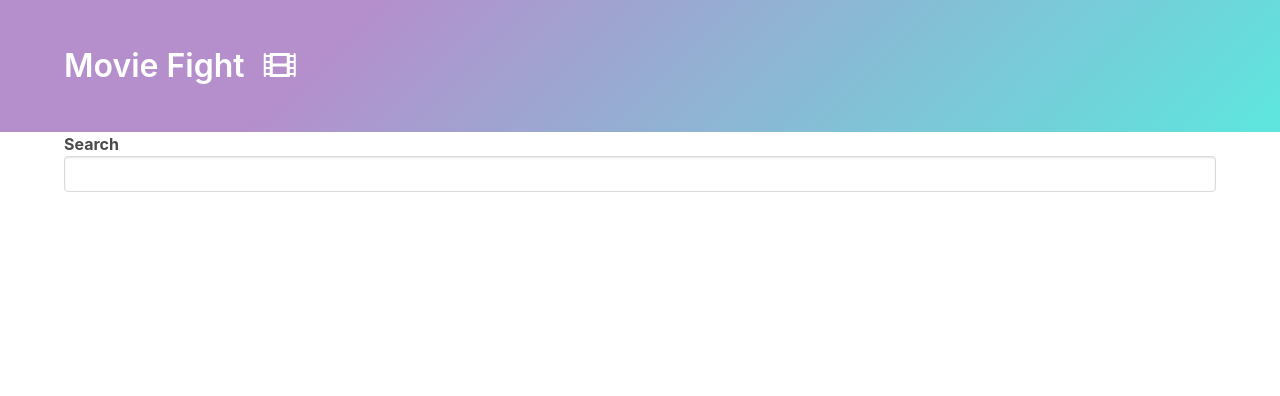
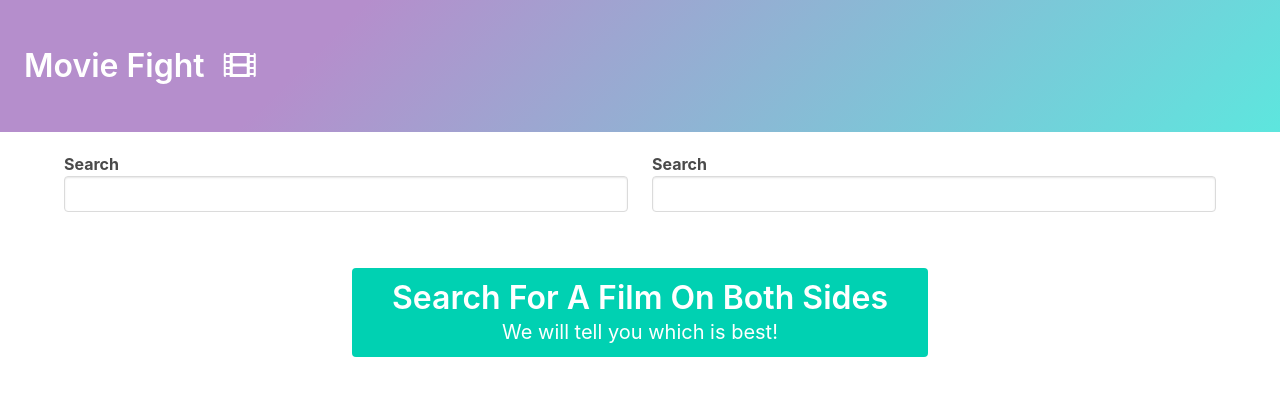
Before and after one commit to oybekabdulazizov/FilmBattle, a plain HTML site: page index.html in a window 1280 px wide. Drawn offline with nearby package versions, Linux system fonts and the light colour scheme.

Commit message:
make two columns of autocomplete and add tutorial to the page

```diff
--- a/app.js
+++ b/app.js
@@ -1,5 +1,4 @@
- createAutoComplete({
-    root: document.querySelector('.autocomplete'),
+const autoCompleteConfig = {
     renderOption(film) {
         const imgSrc =
             film.Poster === 'N/A' ? 'assets/film-placeholder.jpg' : film.Poster;
@@ -10,6 +9,7 @@
         `;
     },
     onOptionSelect(film) {
+        document.querySelector('.tutorial').classList.add('is-hidden');
         onFilmSelect(film);
     },
     inputValue(film) {
@@ -28,6 +28,16 @@
         }
         return response.data.Search;
     }
+};
+
+createAutoComplete({
+    ...autoCompleteConfig,
+    root: document.querySelector('#left-autocomplete'),
+});
+
+createAutoComplete({
+    ...autoCompleteConfig,
+    root: document.querySelector('#right-autocomplete')
 });
 
 const onFilmSelect = async (film) => {
--- a/index.html
+++ b/index.html
@@ -14,7 +14,7 @@
 
 <body>
     <div class="hero-body">
-        <div class="container background">
+        <div class="header background">
             <h1 class="title">
                 Movie Fight
                 <span class="icon">
@@ -24,9 +24,20 @@
         </div>
     </div>
 
-    <div class="container">
-        <div class="autocomplete"></div>
-        <div id="summary"></div>
+    <div class="container content">
+        <div class="columns">
+            <div class="column">
+                <div id="left-autocomplete"></div>
+            </div>
+            <div class="column">
+                <div id="right-autocomplete"></div>
+            </div>
+        </div>
+
+        <div class="column is-half notification is-primary tutorial">
+            <h1 class="title">Search For A Film On Both Sides</h1>
+            <p class="subtitle">We will tell you which is best!</p>
+        </div>
     </div>
 
     <script src="utilities.js"></script>
--- a/styles.css
+++ b/styles.css
@@ -1,3 +1,7 @@
+.content {
+  margin-top: 20px;
+}
+
 .tutorial {
   width: 600px;
   text-align: center;
```
